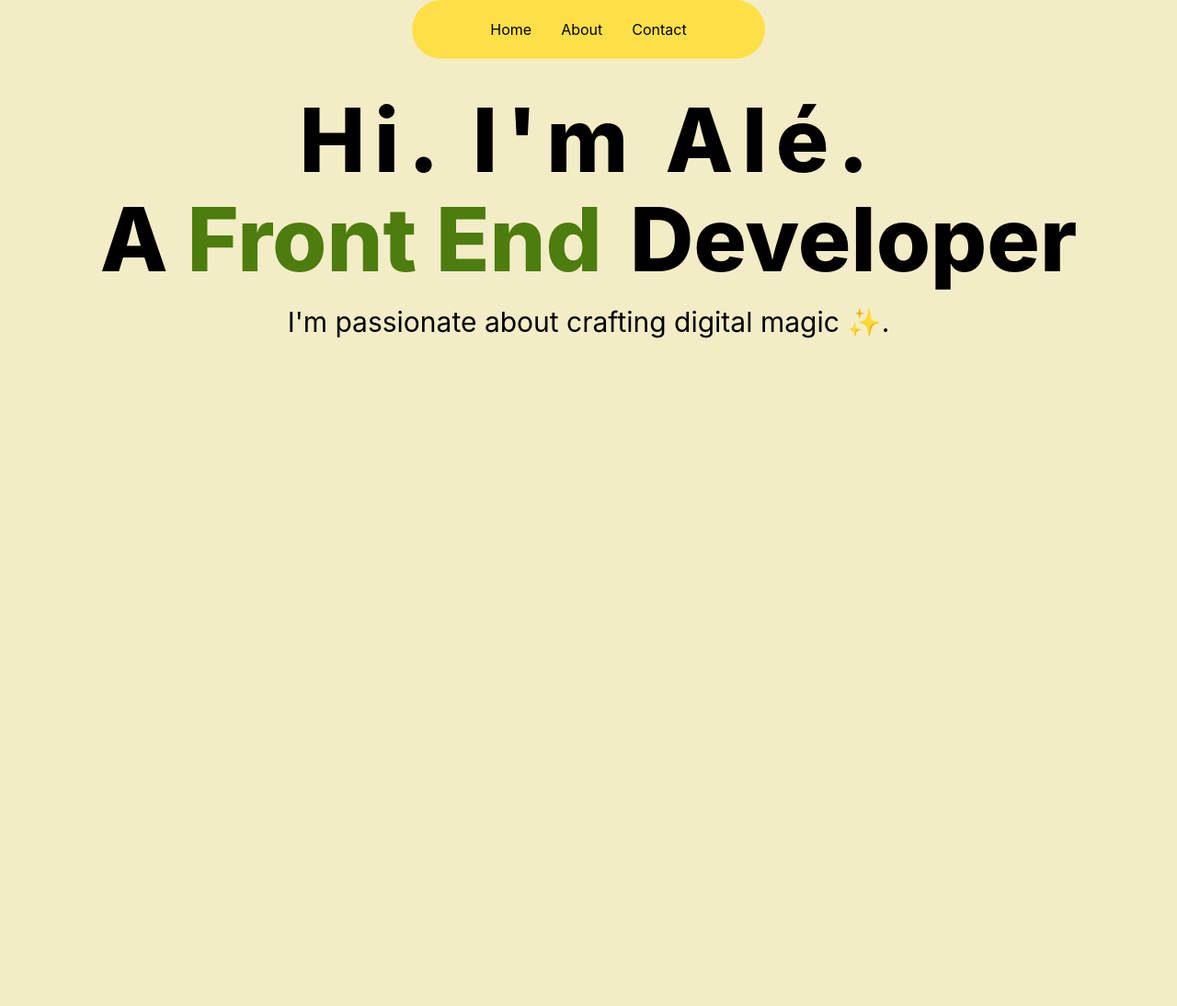
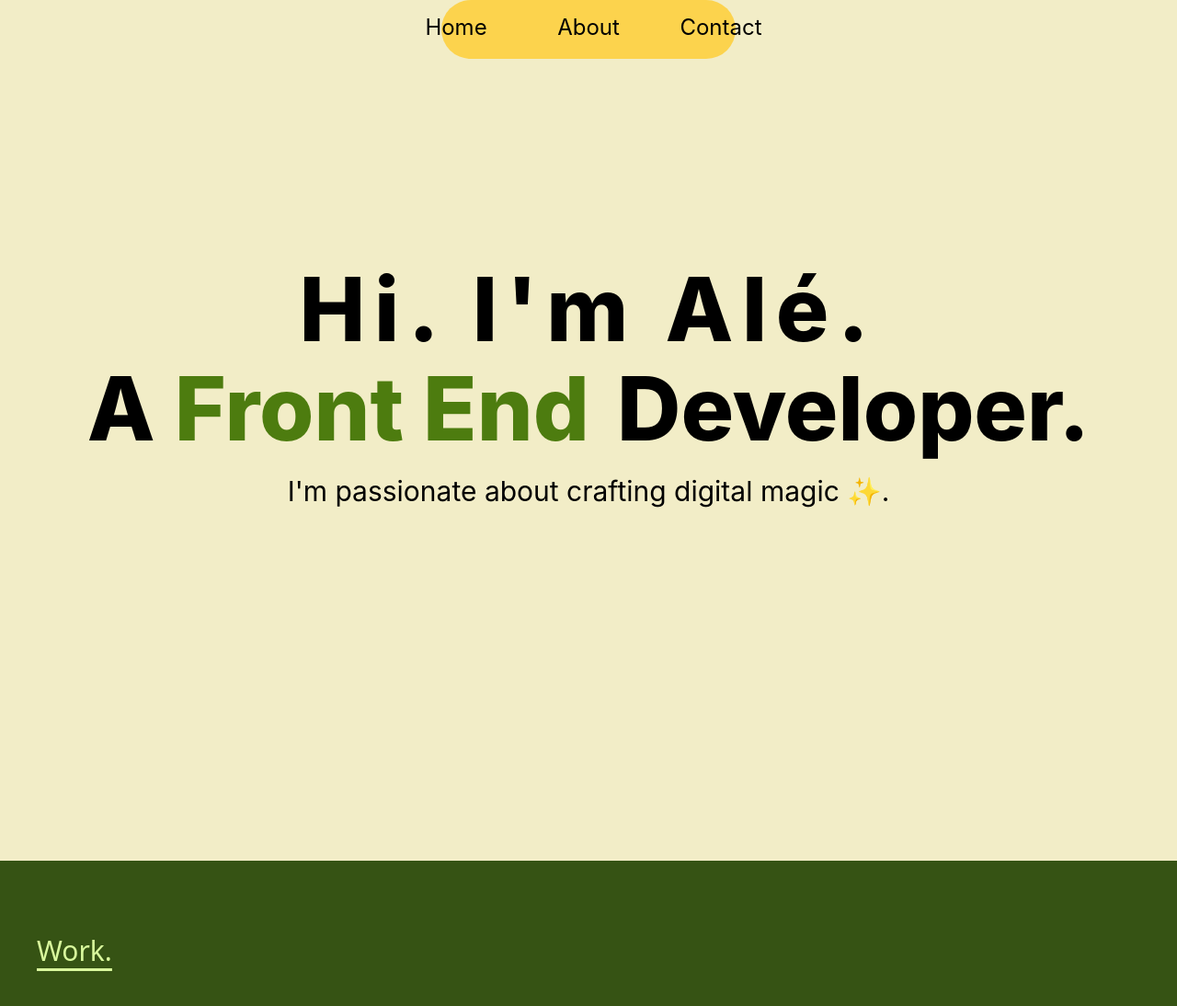
Before and after one commit to ae-perez/aevp-portfolio, a React (Create React App) app: page / in a window 1280 px wide. Shown: the top 1094 px of the page at 92% size. Before the commit the page ends 800 px from the top, so only its background shows below. Built offline with nearby package versions, Linux system fonts and the light colour scheme.

Commit message:
made a work section, added a CARD component

```diff
--- a/src/App.jsx
+++ b/src/App.jsx
@@ -4,14 +4,15 @@ import { BrowserRouter as Router, Route, Routes } from "react-router-dom";
 import HomePage from "./components/HomePage";
 import AboutPage from "./components/AboutPage";
 import ContactPage from "./components/ContactPage";
+import "./App.css"; // Import your CSS file
 
 const App = () => {
   return (
     <Router>
       <Routes>
-        <Route path="/" element={<HomePage />} />
-        <Route path="/about" element={<AboutPage />} />
-        <Route path="/contact" element={<ContactPage />} />
+        <Route path="/" element={<HomePage />} className="page" />
+        <Route path="/about" element={<AboutPage />} className="page" />
+        <Route path="/contact" element={<ContactPage />} className="page" />
 
         {/* Add more routes for additional pages */}
       </Routes>
--- /dev/null
+++ b/src/components/Card.jsx
@@ -0,0 +1,17 @@
+import React from "react";
+
+const Card = (props) => {
+  const { title, content } = props;
+
+  return (
+    <div className="card bg-black h-96 rounded-3xl m-10">
+      {/* <img src={imageUrl} alt={title} className="card-image" /> */}
+      <div className="card-content">
+        <h2 className="card-title">{title}</h2>
+        <p className="card-text">{content}</p>
+      </div>
+    </div>
+  );
+};
+
+export default Card;
--- a/src/components/HomePage.jsx
+++ b/src/components/HomePage.jsx
@@ -1,5 +1,6 @@
 // src/components/HomePage.jsx
 import Navigation from "./Navigation";
+import Card from "./Card";
 import React, { useState, useEffect } from "react";
 
 const HomePage = () => {
@@ -15,11 +16,11 @@ const HomePage = () => {
   }, []);
 
   return (
-    <div>
+    <div className="no-scrollbar">
       {showContent ? (
         <div className="sticky top-0">
           <Navigation />
-          <div className="text-center my-10">
+          <div className="text-center mt-56">
             <h1 className="text-8xl font-extrabold tracking-widest w-full">
               Hi. I'm Alé.
             </h1>
@@ -34,12 +35,30 @@ const HomePage = () => {
                   <li aria-hidden="true">Full Stack</li>
                 </ul>
               </span>{" "}
-              Developer
+              Developer.
             </div>
             <p className="text-3xl my-3">
               I'm passionate about crafting digital magic ✨.
             </p>
           </div>
+          <section className="bg-lime-900 text-lime-200 pt-10 mt-96">
+            <div className="m-10 no-underline">
+              <h1 className="w-full h-full text-3xl my-3 font-sans underline md:decoration-lime-200 underline-offset-8">
+                Work.
+              </h1>
+            </div>
+            <div className="grid grid-cols-3">
+              <Card title={"TESTING"} content="TESTING" />
+              <Card title={"TESTING"} content="TESTING" />
+              <Card title={"TESTING"} content="TESTING" />
+              <Card title={"TESTING"} content="TESTING" />
+              <Card title={"TESTING"} content="TESTING" />
+              <Card title={"TESTING"} content="TESTING" />
+              <Card title={"TESTING"} content="TESTING" />
+              <Card title={"TESTING"} content="TESTING" />
+              <Card title={"TESTING"} content="TESTING" />
+            </div>
+          </section>
         </div>
       ) : (
         <div
--- a/src/components/Navigation.jsx
+++ b/src/components/Navigation.jsx
@@ -4,15 +4,15 @@ import { Link } from "react-router-dom";
 function Navigation() {
   return (
     <div className="flex justify-center">
-      <nav className="bg-yellow-300 rounded-full w-96 h-16 flex items-center justify-center">
+      <nav className="bg-amber-300 rounded-full w-1/4 h-16 flex items-center justify-center">
         <ul className="flex flex-row gap-x-8 justify-center items-center h-full">
-          <li>
+          <li className="rounded-full w-28 text-center text-2xl h-9 hover:bg-amber-400 hover:text-gray-100">
             <Link to="/">Home</Link>
           </li>
-          <li>
+          <li className="rounded-full w-28 text-center text-2xl h-9 hover:bg-amber-400 hover:text-gray-100">
             <Link to="/about">About</Link>
           </li>
-          <li>
+          <li className="rounded-full w-28 text-center text-2xl h-9 hover:bg-amber-400 hover:text-gray-100">
             <Link to="/contact">Contact</Link>
           </li>
           {/* Add more links for other pages */}
```
